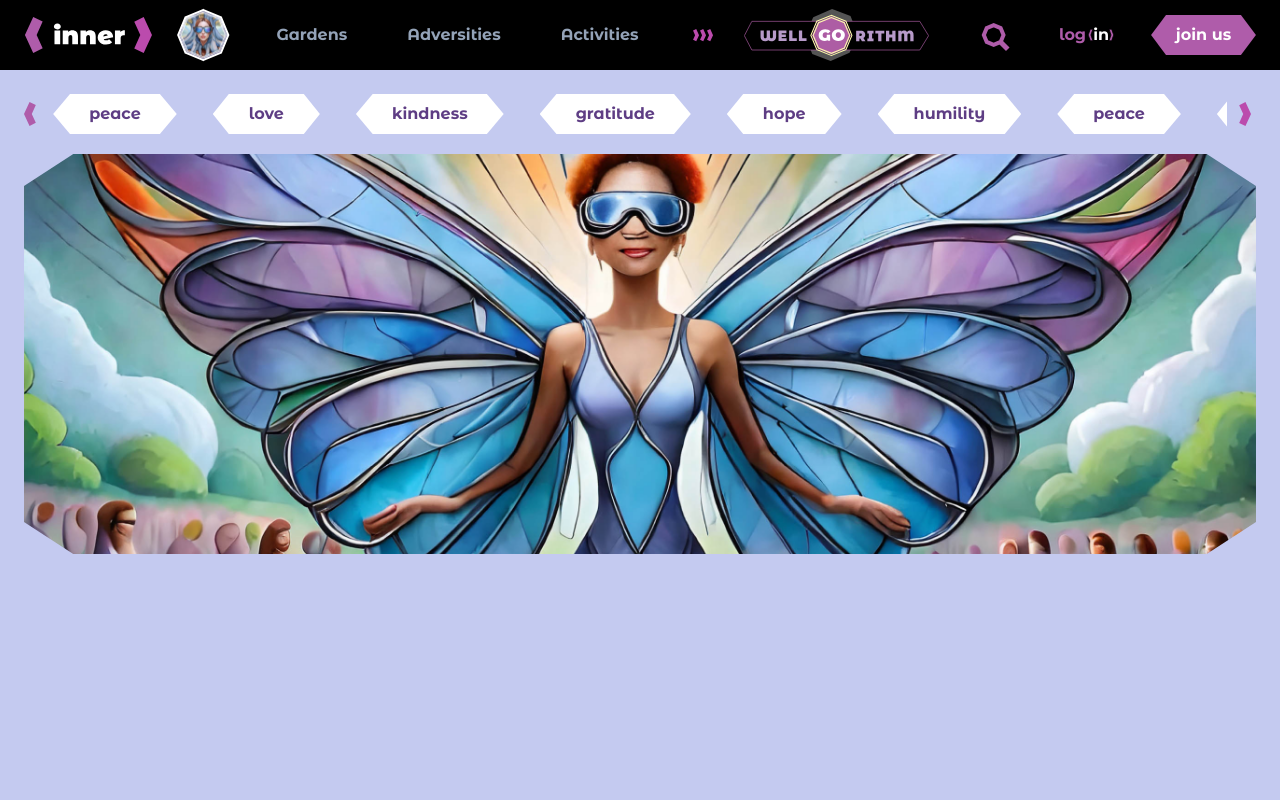
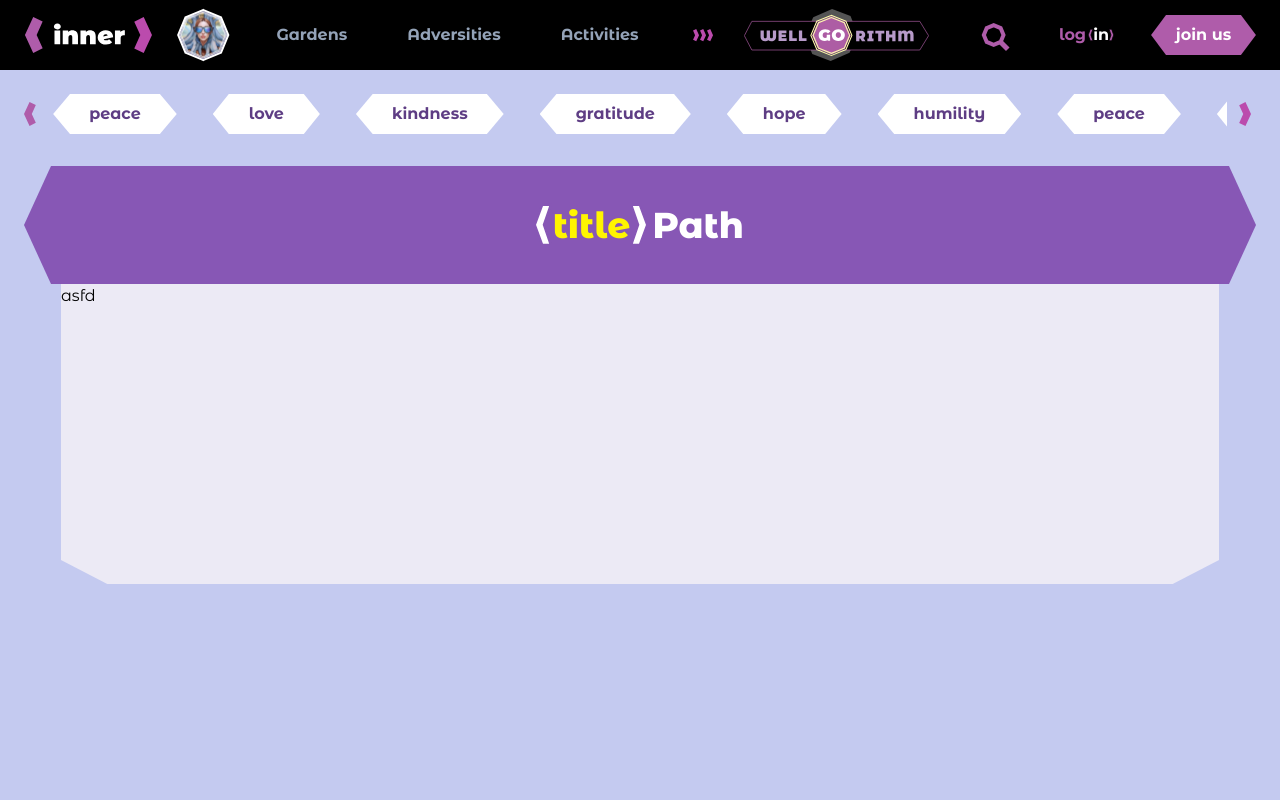
Before and after one commit to Etherwise/inner-garden-frontend, a Next.js app: page / in a window 1280 px wide. Shown: the top 800 px of the page. Built offline with nearby package versions, Linux system fonts and the light colour scheme.

Commit message:
Start scroll container

```diff
--- a/app/(pages)/page.js
+++ b/app/(pages)/page.js
@@ -2,13 +2,27 @@ import Image from "next/image";
 
 import ExpressionFilter from "@/app/components/expressions_filter";
 import Banner from "@/app/components/banner";
+import TextInBrackets from "@/app/components/texts/text_in_brackets";
+import ScrollContainer from "@/app/components/container/scroll";
+
 
 function Home() {
+  const heading = (
+    <section className="flex items-center gap-1 w-min font-extrabold">
+      <TextInBrackets text="title" className="fill-white text-yellow-dark font-extrabold w-[54%] gap-1.5" thin={{apply: true, color: "#8757B5", width: 3}} />
+      Path
+    </section>
+  );
   return (
     <>
       <ExpressionFilter />
-      <div className="flex min-h-screen flex-col items-center justify-between mt-3">
-        <Banner className="h-[400px] w-full" angle={4} shape="rect" />
+      <div className="flex min-h-screen flex-col items-center justify-between mt-6">
+        {/* <Banner className="h-[400px] w-full" angle={60} shape="hexagon">
+          {heading}
+        </Banner> */}
+        <ScrollContainer heading={heading}>
+          asfd
+        </ScrollContainer>
       </div>
     </>
   );
--- /dev/null
+++ b/app/components/container/scroll.jsx
@@ -0,0 +1,42 @@
+"use client"
+
+import { useEffect, useRef, useState } from "react";
+
+import useClipBuilder from "@/app/hooks/clip_path_calculations";
+
+const ScrollContainer = ({
+  heading="", children="",
+  containerClassName="", headClassName="", bodyClassName="",
+  headAngle=27, bodyAngle=4
+}) => {
+  const [customStyle, setCustomStyle] = useState(null);
+
+  const headElementRef = useRef();
+  const bodyElementRef = useRef();
+
+  const { hexagonClip, rectClip, arrowClip } = useClipBuilder();
+
+  let a = "w-[94%]"
+  useEffect(() => {
+    hexagonClip(headElementRef, headAngle);
+    const {leftEdge4} = rectClip(bodyElementRef, 0, bodyAngle);
+    const width = 100 - leftEdge4 * 1.5;
+    setCustomStyle(`w-[${width}%]`)
+  }, []);
+
+  return (
+    <div className={`relative w-full flex flex-col items-center ${containerClassName}`}>
+      <section ref={headElementRef} className={`
+        grid place-items-center gap-1
+        text-4xl font-extrabold text-white
+        bg-purple-inner-octagon w-full p-9 ${headClassName}`}>
+        {heading}
+      </section>
+      <div ref={bodyElementRef} className={`relative min-h-[300px] ${customStyle} bg-purple-soft-light ${bodyClassName}`}>
+        {children}
+      </div>
+    </div>
+  );
+}
+
+export default ScrollContainer;
--- a/app/hooks/clip_path_calculations.js
+++ b/app/hooks/clip_path_calculations.js
@@ -82,6 +82,8 @@ const useClipBuilder = () => {
       }else {
         shapeRef.current.style.clipPath = path;
       }
+
+      return {leftEdge1, leftEdge2, rightEdge1, rightEdge2, rightEdge3, rightEdge4, leftEdge3, leftEdge4};
     }
   }
 
--- a/tailwind.config.js
+++ b/tailwind.config.js
@@ -25,6 +25,7 @@ module.exports = {
         "purple-mid": "#AF5CAA",
         "purple-bright": "#BB4BAD",
         "purple-dark": "#5E3D84",
+        "purple-soft-light": "#ECEAF5",
 
         "orange-mid": "#F9A819",
         "orange-dark": "#FAA81A",
```
